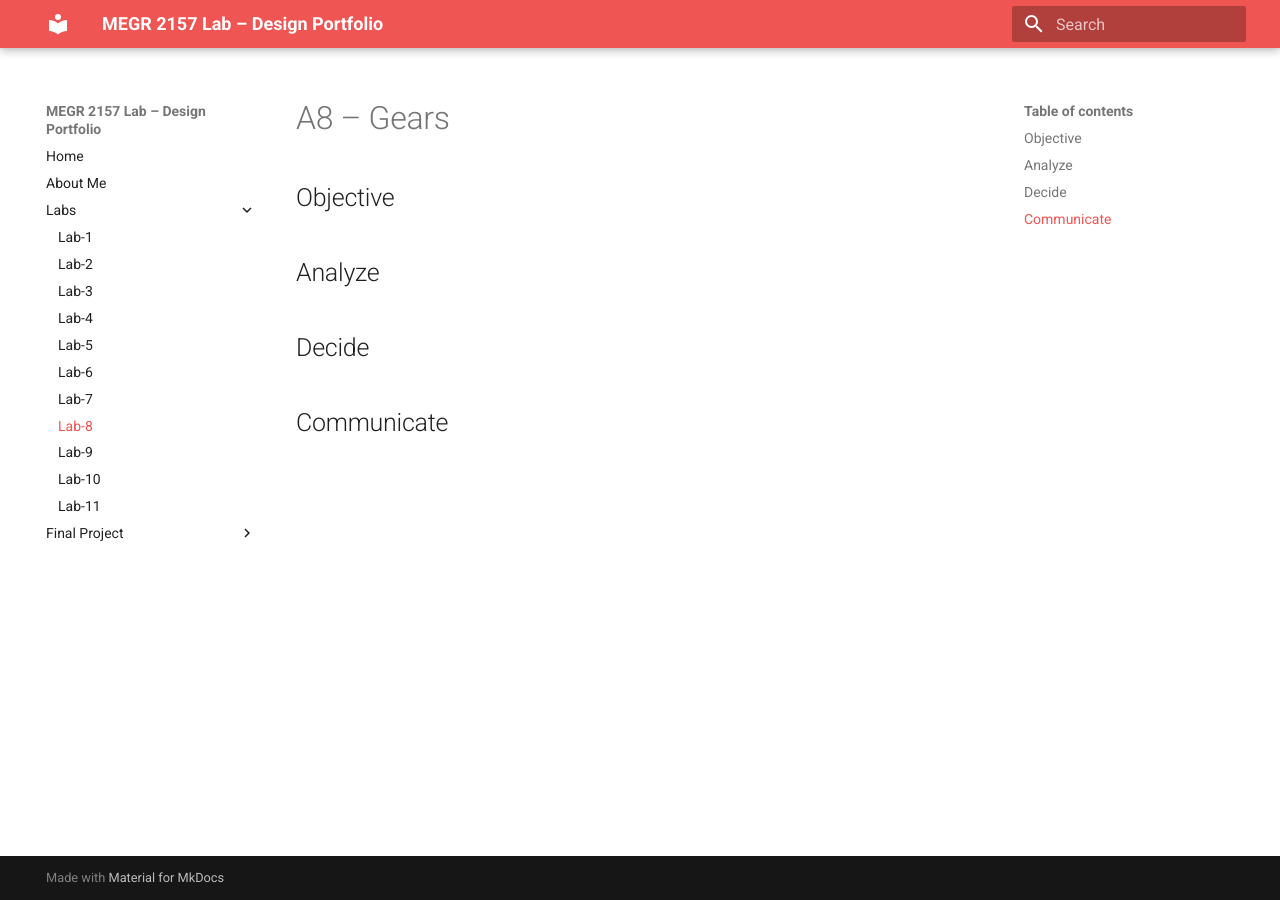
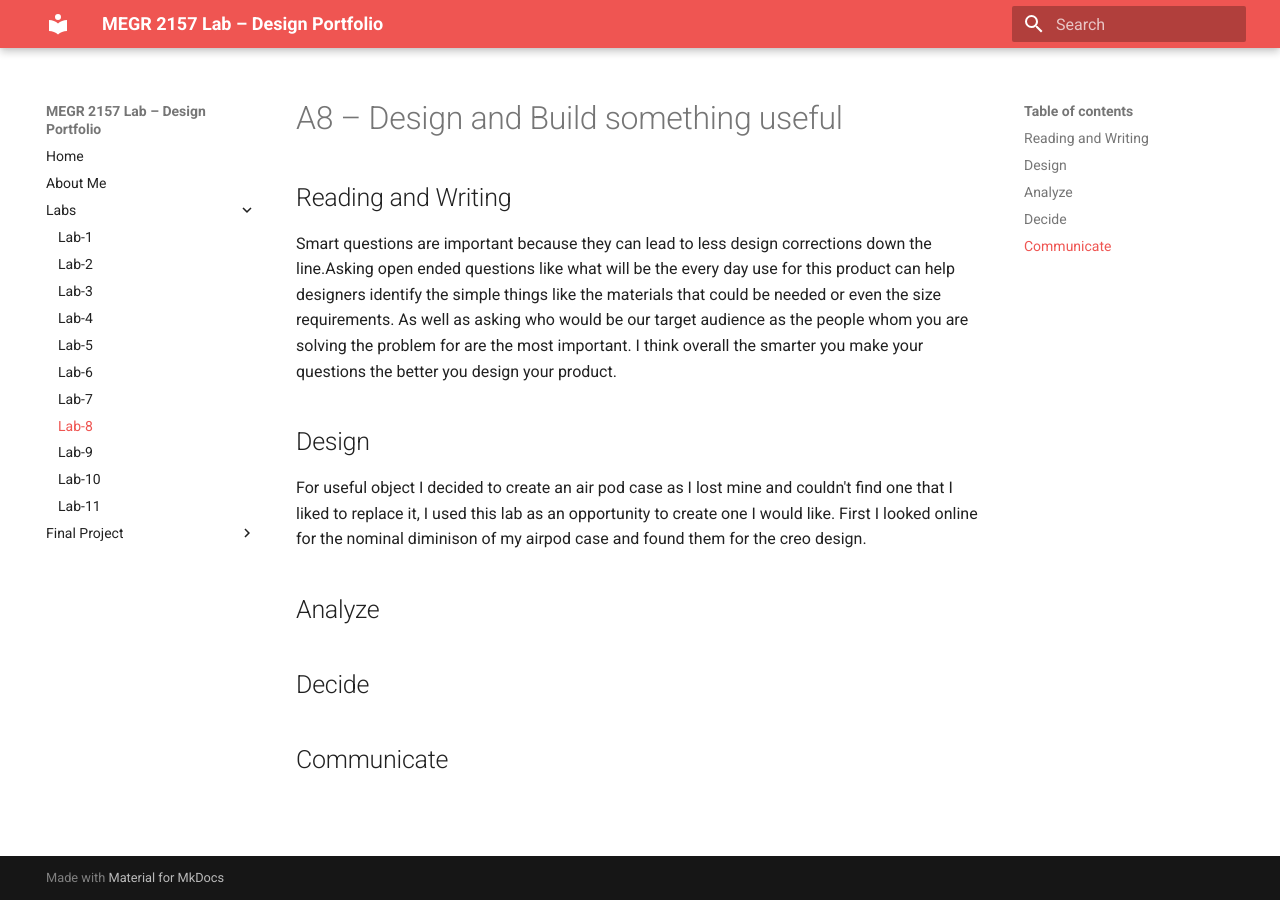
Before and after one commit to AtibaJ/megr2157L-portfolio, an MkDocs documentation site: the page built from docs/Labs/L08/index.md, in a window 1280 px wide. Built offline with MkDocs 1.6.1 and Material for MkDocs 9.7.7, drawn with Linux system fonts in a browser that asks for light colours.

Commit message:
Update index.md

```diff
--- a/docs/Labs/L08/index.md
+++ b/docs/Labs/L08/index.md
@@ -1,6 +1,20 @@
-# A8 – Gears
+# A8 – Design and Build something useful
 
-## Objective
+## Reading and Writing
+
+Smart questions are important because they can lead to less design corrections down the line.Asking open ended questions
+like what will be the every day use for this product can help designers identify the simple things like the materials
+that could be needed or even the size requirements. As well as asking who would be our target audience as the people
+whom you are solving the problem for are the most important. I think overall the smarter you make your questions the better you design
+your product.
+
+
+## Design
+
+For useful object I decided to create an air pod case as I lost mine and couldn't find one that I liked to replace it, I used this lab as
+an opportunity to create one I would like. First I looked online for the nominal diminison of my airpod case and found them for the creo
+design.
+
 
 
 ## Analyze
```
